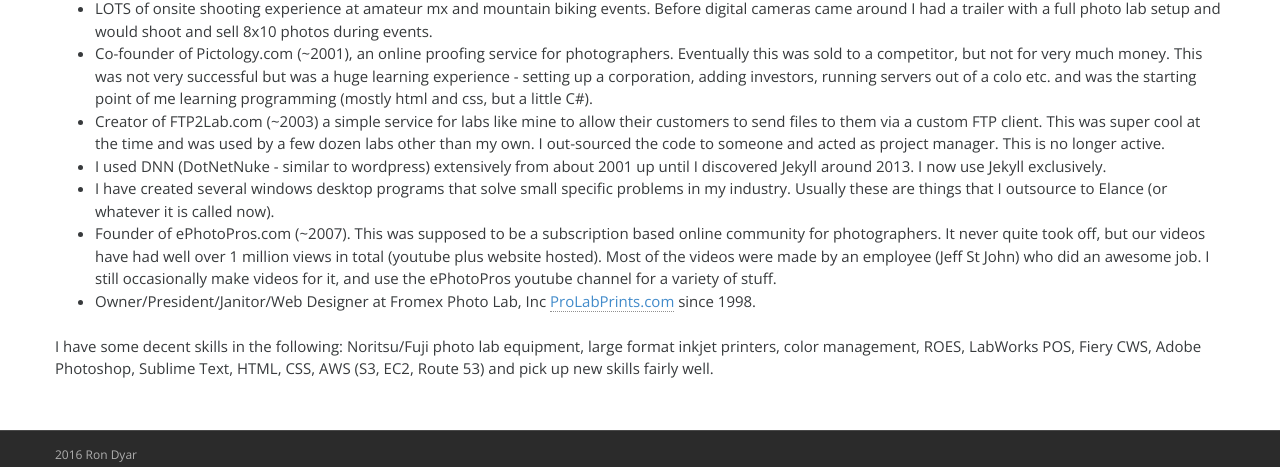
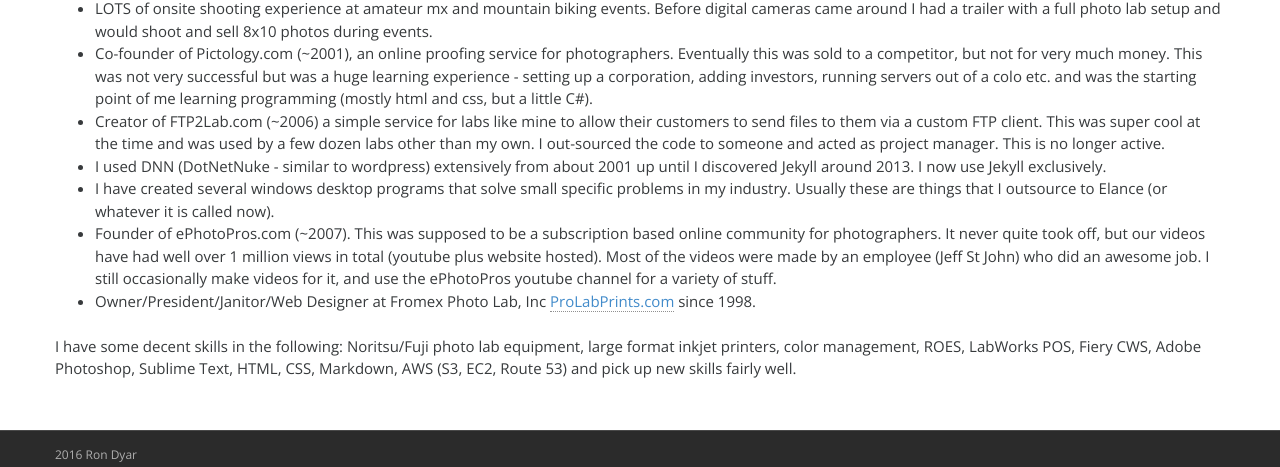
Before and after one commit to rdyar/rdyar.github.io, a Jekyll site: the page built from about-me.md, in a window 1280 px wide. Shown: the part 421-888 px from the top of the page. Built offline with Jekyll 4.4.1, drawn with Linux system fonts in a browser that asks for light colours.

Commit message:
changed year

```diff
--- a/about-me.md
+++ b/about-me.md
@@ -13,10 +13,10 @@ Some of my experiences:
 - BS in Accounting from SDSU
 - LOTS of onsite shooting experience at amateur mx and mountain biking events. Before digital cameras came around I had a trailer with a full photo lab setup and would shoot and sell 8x10 photos during events.
 - Co-founder of Pictology.com (~2001), an online proofing service for photographers. Eventually this was sold to a competitor, but not for very much money. This was not very successful but was a huge learning experience - setting up a corporation, adding investors, running servers out of a colo etc. and was the starting point of me learning programming (mostly html and css, but a little C#).
-- Creator of FTP2Lab.com (~2003) a simple service for labs like mine to allow their customers to send files to them via a custom FTP client. This was super cool at the time and was used by a few dozen labs other than my own. I out-sourced the code to someone and acted as project manager. This is no longer active.
+- Creator of FTP2Lab.com (~2006) a simple service for labs like mine to allow their customers to send files to them via a custom FTP client. This was super cool at the time and was used by a few dozen labs other than my own. I out-sourced the code to someone and acted as project manager. This is no longer active.
 - I used DNN (DotNetNuke - similar to wordpress) extensively from about 2001 up until I discovered Jekyll around 2013. I now use Jekyll exclusively.
 - I have created several windows desktop programs that solve small specific problems in my industry. Usually these are things that I outsource to Elance (or whatever it is called now).
 - Founder of ePhotoPros.com (~2007). This was supposed to be a subscription based online community for photographers. It never quite took off, but our videos have had well over 1 million views in total (youtube plus website hosted). Most of the videos were made by an employee (Jeff St John) who did an awesome job. I still occasionally make videos for it, and use the ePhotoPros youtube channel for a variety of stuff.
 - Owner/President/Janitor/Web Designer at Fromex Photo Lab, Inc [ProLabPrints.com](http://prolabprints.com) since 1998.
 
-I have some decent skills in the following: Noritsu/Fuji photo lab equipment, large format inkjet printers, color management, ROES, LabWorks POS, Fiery CWS, Adobe Photoshop, Sublime Text, HTML, CSS, AWS (S3, EC2, Route 53) and pick up new skills fairly well.
+I have some decent skills in the following: Noritsu/Fuji photo lab equipment, large format inkjet printers, color management, ROES, LabWorks POS, Fiery CWS, Adobe Photoshop, Sublime Text, HTML, CSS, Markdown, AWS (S3, EC2, Route 53) and pick up new skills fairly well.
```
